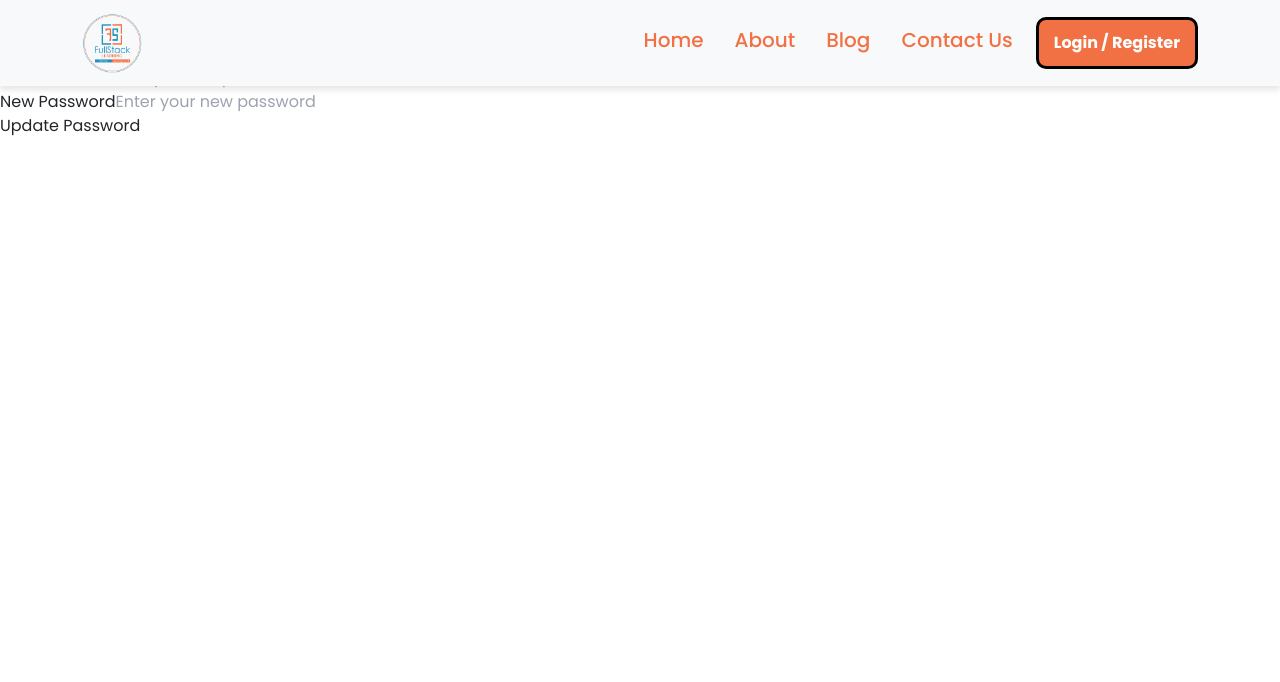
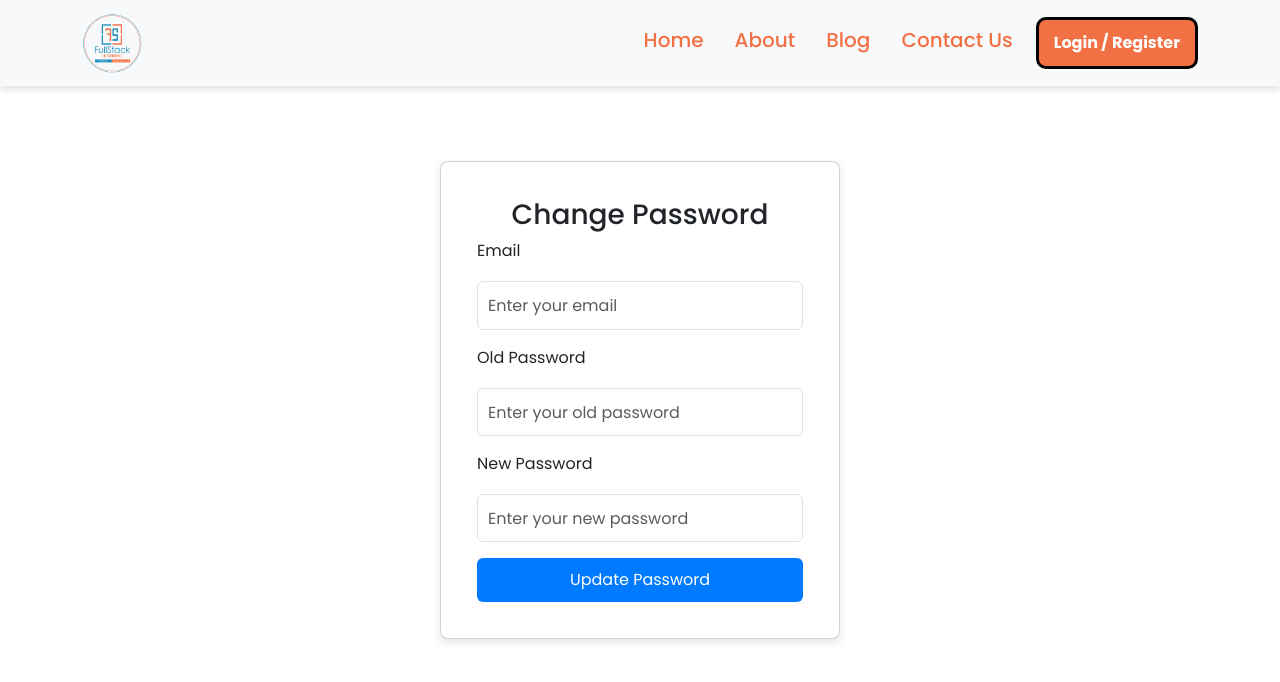
Before and after one commit to rohitjainfsl/registration-form, a React (Vite) app in the folder client/: page /changePassword in a window 1280 px wide. Shown: the top 682 px of the page. Built offline with nearby package versions, Linux system fonts and the light colour scheme.

Commit message:
login or change password complete

```diff
--- a/client/src/ChangePassword.jsx
+++ b/client/src/ChangePassword.jsx
@@ -1,6 +1,8 @@
 import React, { useState } from "react";
+import { Form, Button, Container, Card, Alert } from "react-bootstrap";
 import { useNavigate } from "react-router-dom";
 import instance from "./axiosConfig";
+import "./styles/changePassword.css";
 
 function ChangePassword() {
   const [email, setEmail] = useState("");
@@ -27,55 +29,72 @@ function ChangePassword() {
         setMessage(response.data.message);
       }
     } catch (error) {
-      setMessage(error.response?.data?.message || "An error occurred. Please try again.");
+      setMessage(
+        error.response?.data?.message || "An error occurred. Please try again."
+      );
     }
   };
 
   return (
-    <div className="change-password-container">
-      <div className="change-password-card">
-        <h3 className="change-password-title">Change Password</h3>
-        <form onSubmit={handleChangePassword}>
-          <div className="form-group">
-            <label htmlFor="email">Email</label>
-            <input
+    <Container className="d-flex justify-content-center align-items-center min-vh-100">
+      <Card className="change-password-card">
+        <Card.Body>
+          <h3 className="text-center">Change Password</h3>
+          <Form onSubmit={handleChangePassword}>
+            <Form.Group controlId="email" className="mb-3">
+              <Form.Label>Email</Form.Label>
+              <Form.Control
                 type="email"
-              id="email"
                 placeholder="Enter your email"
                 value={email}
                 onChange={(e) => setEmail(e.target.value)}
                 required
               />
-          </div>
-          <div className="form-group">
-            <label htmlFor="oldPassword">Old Password</label>
-            <input
+            </Form.Group>
+
+            <Form.Group controlId="oldPassword" className="mb-3">
+              <Form.Label>Old Password</Form.Label>
+              <Form.Control
+                className="oldPassword"
                 type="password"
-              id="oldPassword"
                 placeholder="Enter your old password"
                 value={oldPassword}
                 onChange={(e) => setOldPassword(e.target.value)}
                 required
               />
-          </div>
-          <div className="form-group">
-            <label htmlFor="newPassword">New Password</label>
-            <input
+            </Form.Group>
+
+            <Form.Group controlId="newPassword" className="mb-3">
+              <Form.Label>New Password</Form.Label>
+              <Form.Control
                 type="password"
-              id="newPassword"
                 placeholder="Enter your new password"
                 value={newPassword}
                 onChange={(e) => setNewPassword(e.target.value)}
                 required
               />
-          </div>
-          <button type="submit" className="change-password-button">
+            </Form.Group>
+
+            <Button type="submit" variant="primary" className="w-100">
               Update Password
-          </button>
-        </form>
-        {message && <p className="message">{message}</p>}
-      </div>
-    </div>
+            </Button>
+          </Form>
+
+          {message && (
+            <Alert
+              variant={
+                message === "Password updated successfully."
+                  ? "success"
+                  : "danger"
+              }
+              className="mt-3 text-center"
+            >
+              {message}
+            </Alert>
+          )}
+        </Card.Body>
+      </Card>
+    </Container>
   );
 }
 
--- a/client/src/login.jsx
+++ b/client/src/login.jsx
@@ -1,88 +1,8 @@
-// import React, { useState } from "react";
-// // import instance from "../utils/axiosInstance";
-// import instance from "./axiosConfig";
-// import { useNavigate } from "react-router-dom";
-
-// function Login() {
-//   const [email, setEmail] = useState("");
-//   const [password, setPassword] = useState("");
-//   const [message, setMessage] = useState("");
-//   const navigate = useNavigate();
-
-//   const handleSubmit = async (e) => {
-//     e.preventDefault();
-
-//     try {
-//       const response = await instance.post("/loginstudents/login", {
-//         email,
-//         password,
-//       });
-
-//       if (response.status === 200) {
-//         setMessage(response.data.message);
-//         // console.log(response.data);
-//         if (response.data.user.firstTimesignin) {
-//           navigate("/changePassword");
-//         } else {
-//           navigate("/");
-//         }
-//       } else {
-//         setMessage(response.data.message);
-//       }
-//     } catch (error) {
-//       setMessage(
-//         error.response?.data?.message ||
-//           "An error occurred. Please try again later."
-//       );
-//     }
-//   };
-
-//   return (
-//     <div className="login-container">
-//       <div className="login-card">
-//         <h3 className="login-title">Login</h3>
-//         <form onSubmit={handleSubmit}>
-//           <div className="form-group">
-//             <label htmlFor="email">Email</label>
-//             <input
-//               type="email"
-//               id="email"
-//               placeholder="Enter your email"
-//               value={email}
-//               onChange={(e) => setEmail(e.target.value)}
-//               required
-//             />
-//           </div>
-//           <div className="form-group">
-//             <label htmlFor="password">Password</label>
-//             <input
-//               type="password"
-//               id="password"
-//               placeholder="Enter your password"
-//               value={password}
-//               onChange={(e) => setPassword(e.target.value)}
-//               required
-//             />
-//           </div>
-//           <button type="submit" className="login-button">
-//             Login
-//           </button>
-//         </form>
-//         {message && <p className="message">{message}</p>}
-//         <div className="register-link">
-//           Don't have an account? <a href="/register">Register here</a>
-//         </div>
-//       </div>
-//     </div>
-//   );
-// }
-
-// export default Login;
-
-
 import React, { useState } from "react";
+import { Form, Button, Container, Card, Alert } from "react-bootstrap";
 import { useNavigate } from "react-router-dom";
 import instance from "./axiosConfig";
+import './styles/login.css'
 
 function Login() {
   const [email, setEmail] = useState("");
@@ -118,44 +38,48 @@ function Login() {
   };
 
   return (
-    <div className="flex items-center justify-center min-h-screen bg-gray-100">
-      <div className="bg-white p-6 rounded-lg shadow-md w-96">
-        <h3 className="text-xl font-semibold text-center mb-4">Login</h3>
-        <form onSubmit={handleSubmit}>
-          <div className="mb-4">
-            <label htmlFor="email" className="block text-sm font-medium text-gray-700">Email</label>
-            <input
+    <Container className="d-flex justify-content-center align-items-center min-vh-100">
+      <Card className="login-card">
+        <Card.Body>
+          <h3 className="text-center">Login</h3>
+          <Form onSubmit={handleSubmit}>
+            <Form.Group controlId="email" className="mb-3">
+              <Form.Label>Email</Form.Label>
+              <Form.Control
                 type="email"
-              id="email"
                 placeholder="Enter your email"
                 value={email}
                 onChange={(e) => setEmail(e.target.value)}
                 required
-              className="mt-1 p-2 w-full border rounded-lg"
               />
-          </div>
-          <div className="mb-4">
-            <label htmlFor="password" className="block text-sm font-medium text-gray-700">Password</label>
-            <input
+            </Form.Group>
+
+            <Form.Group controlId="password" className="mb-3">
+              <Form.Label>Password</Form.Label>
+              <Form.Control
                 type="password"
-              id="password"
                 placeholder="Enter your password"
                 value={password}
                 onChange={(e) => setPassword(e.target.value)}
                 required
-              className="mt-1 p-2 w-full border rounded-lg"
               />
+            </Form.Group>
+
+            <Button type="submit" variant="primary" className="w-100">
+              Login
+            </Button>
+          </Form>
+
+          {message && <Alert variant="danger" className="mt-3 text-center">{message}</Alert>}
+
+          <div className="text-center mt-3">
+            <p className="small">
+              Don't have an account? <a href="/register" className="text-primary">Register here</a>
+            </p>
           </div>
-          <button type="submit" className="w-full bg-blue-500 text-white p-2 rounded-lg hover:bg-blue-600 transition">
-            Login
-          </button>
-        </form>
-        {message && <p className="text-center text-red-500 mt-2">{message}</p>}
-        <div className="text-center mt-4">
-          <p className="text-sm">Don't have an account? <a href="/register" className="text-blue-500 hover:underline">Register here</a></p>
-        </div>
-      </div>
-    </div>
+        </Card.Body>
+      </Card>
+    </Container>
   );
 }
 
--- /dev/null
+++ b/client/src/styles/changePassword.css
@@ -0,0 +1,28 @@
+.change-password-card {
+    width: 100%;
+    max-width: 400px;
+    padding: 20px;
+    box-shadow: 0px 4px 8px rgba(0, 0, 0, 0.1);
+    border-radius: 8px;
+  }
+
+  .form-control {
+    border-radius: 6px;
+    padding: 10px;
+  }
+
+  .btn-primary {
+    background-color: #007bff;
+    border: none;
+    padding: 10px;
+    border-radius: 6px;
+  }
+
+  .btn-primary:hover {
+    background-color: #0056b3;
+  }
+
+  .alert {
+    font-size: 14px;
+    padding: 8px;
+  }
--- /dev/null
+++ b/client/src/styles/login.css
@@ -0,0 +1,28 @@
+.login-card {
+    width: 100%;
+    max-width: 400px;
+    padding: 20px;
+    box-shadow: 0px 4px 8px rgba(0, 0, 0, 0.1);
+    border-radius: 8px;
+  }
+
+  .form-control {
+    border-radius: 6px;
+    padding: 10px;
+  }
+
+  .btn-primary {
+    background-color: #007bff;
+    border: none;
+    padding: 10px;
+    border-radius: 6px;
+  }
+
+  .btn-primary:hover {
+    background-color: #0056b3;
+  }
+
+  .alert {
+    font-size: 14px;
+    padding: 8px;
+  }
```
Also changed, not shown: 1 other file (tests, documents, lock files or other folders). Lines whose indentation alone changed are shown as unchanged.
